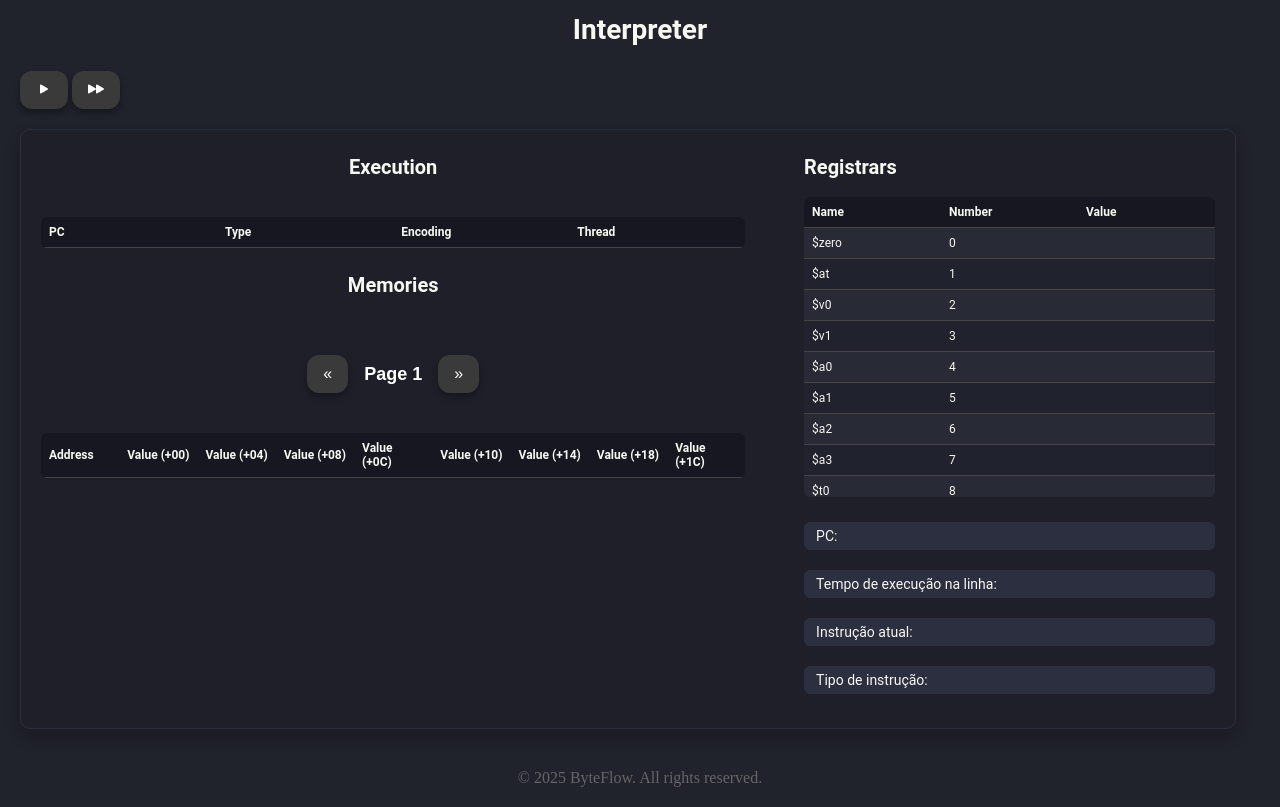
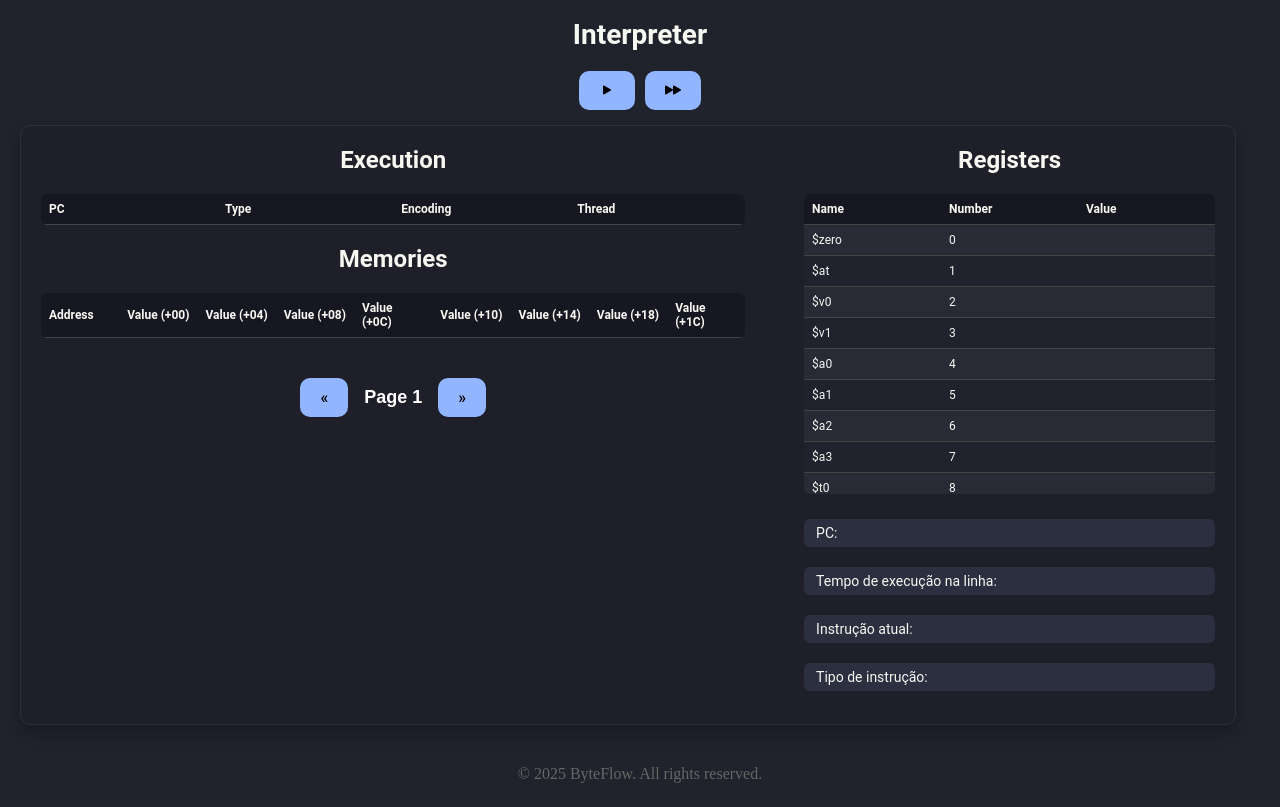
Before and after one commit to AlexandreComp456890/ByteFlow_asm_reader, a website with bundled scripts: page view/CodeRun/codeRun.html in a window 1280 px wide. Shown: the part 122-929 px from the top of the page. Built offline with nearby package versions, Linux system fonts and the light colour scheme.

Commit message:
Adiciona novas funções e aplica estilo
Aplica estilo aos botões e demais componentes
Conserta alguns erros de visualização

```diff
--- a/view/CodeRun/codeRun.css
+++ b/view/CodeRun/codeRun.css
@@ -12,47 +12,63 @@
     gap: 10px;
     align-items: stretch;
     box-sizing: border-box;
-    height: auto; /* Altura automática conforme o conteúdo */
+    height: auto;
     min-height: 600px;
 }
-.button-group{margin: 20px;}
-.button-group button{
-    background-color: #3a3a3a;
-    color: white;
-    border: none;
-    border-radius: 12px; /* rounder corners */
-    padding: 10px 16px;
-    font-size: 16px;
-    box-shadow: 0 4px 6px rgba(0, 0, 0, 0.3);
-    cursor: pointer;
-    transition: all 0.2s ease-in-out;
-    display: inline-block;
-}
-.button-group button:hover:not(:disabled) {
-    background-color: #5c5c5c;
-    transform: scale(1.05);
+
+.button-group {
+    display: flex;
+    justify-content: center;
+    align-items: center;
+    width: 100%;
+    margin-top: 10px;
+    margin-bottom: 15px;
+    gap: 10px;
 }
 
-#componentes > h2 {
+.button-group button {
+    padding: 10px 20px;
+    font-size: 16px;
+    font-family: 'Roboto', sans-serif;
+    font-weight: 500;
+    border: none;
+    border-radius: 10px;
+    cursor: pointer;
+    transition: background-color 0.3s ease;
+    background-color: var(--highlight-pink); /* igual aos outros */
+    color: #000;
+}
+
+.button-group button:hover:not(:disabled) {
+    background-color: #6a95ff;
+}
+
+.titulo-principal {
     text-align: center;
-    margin-top: 10px;
-    margin-bottom: 10px;
+    margin-top: 15px;
+    margin-bottom: 15px;
     padding: 5px;
     color: #f8f8f2;
     font-size: 28px;
 }
 
-.tabelas-esquerda > h2,
-.registradores-container > h2 {
-    margin-top: 0 !important;
-    margin-bottom: 13px;
-    padding: 5px 0;
+.titulo-tabela {
+    display: flex;
+    margin-bottom: 0;
+    justify-content: center;
+    align-items: center;
     text-align: center;
-    color: #f8f8f2;
-    font-size: 20px;
-    flex-shrink: 0;
+    width: 100%;
 }
 
+#titulo-tabela-direita{
+    display: flex;
+    margin-bottom: 19.5px;
+    justify-content: center;
+    align-items: center;
+    text-align: center;
+    width: 100%;
+}
 .tabelas-esquerda {
     display: flex;
     flex-direction: column;
@@ -70,7 +86,7 @@
     box-sizing: border-box;
     overflow: hidden;
     align-items: flex-start;
-    height: auto; /* Permite crescer com o conteúdo */
+    height: auto;
 }
 
 .scroll-tabela {
@@ -138,7 +154,6 @@
     background-color: #3a3d56;
 }
 
-/* Estilo dos parágrafos informativos abaixo da tabela de registradores */
 .info-p {
     margin-top: 10px;
     margin-bottom: 10px;
@@ -155,7 +170,7 @@
     white-space: nowrap;
 }
 
-.cpuValues{
+.cpuValues {
     margin-left: auto;
 }
 
@@ -172,33 +187,63 @@
     gap: 1rem;
     margin: 20px 0;
     font-family: Arial, sans-serif;
-  }
+}
 
 .page-btn {
-    background-color: #3a3a3a;
-    color: white;
+    padding: 10px 20px;
+    font-size: 16px;
+    font-family: 'Roboto', sans-serif;
+    font-weight: 500;
     border: none;
-    border-radius: 12px; /* rounder corners */
-    padding: 10px 16px;
-    font-size: 16px;
-    box-shadow: 0 4px 6px rgba(0, 0, 0, 0.3);
+    border-radius: 10px;
     cursor: pointer;
-    transition: all 0.2s ease-in-out;
+    transition: background-color 0.3s ease;
+    background-color: var(--highlight-pink);
+    color: #000;
+}
+
+.page-btn:hover:not(:disabled) {
+    background-color: #6a95ff;
 }
 
 .page-btn:disabled {
-    background-color: #555;
+    background-color: #aaa;  /* cinza claro para indicar desabilitado */
+    color: #555;              /* texto levemente apagado */
     cursor: not-allowed;
     box-shadow: none;
 }
-
-.page-btn:hover:not(:disabled) {
-    background-color: #5c5c5c;
-    transform: scale(1.05);
-}
-
 #pageNumber {
     color: #fff;
     font-size: 18px;
     font-weight: bold;
 }
+
+.tooltip {
+    position: relative;
+}
+
+/* Tooltip text */
+.tooltip::after {
+    content: attr(data-tooltip);
+    position: absolute;
+    bottom: 125%; /* Acima do botão */
+    left: 50%;
+    transform: translateX(-50%);
+    background-color: #333;
+    color: #fff;
+    padding: 8px 12px;
+    border-radius: 6px;
+    white-space: nowrap;
+    font-size: 14px;
+    font-family: 'Roboto', sans-serif;
+    font-weight: 400;
+    opacity: 0;
+    pointer-events: none;
+    transition: opacity 0.3s ease;
+    z-index: 10;
+}
+
+/* Show tooltip on hover */
+.tooltip:hover::after {
+    opacity: 1;
+}
--- a/view/CodeRun/codeRun.html
+++ b/view/CodeRun/codeRun.html
@@ -22,14 +22,18 @@
         </header>
 
         <div id="componentes">
-            <h2>Interpreter</h2>
+            <h2 class="titulo-principal">Interpreter</h2>
             <div class="button-group">
-                <button type="button" id="stepInto" class="btn btn-primary"><i class="bi bi-play-fill"></i></button>
-                <button type="button" id="runCode" class="btn btn-primary"><i class="bi bi-fast-forward-fill"></i></button>
+                <button type="button" id="stepInto" class="btn btn-primary tooltip" data-tooltip="line line">
+                    <i class="bi bi-play-fill"></i>
+                </button>
+                <button type="button" id="runCode" class="btn btn-primary tooltip" data-tooltip="run everything">
+                    <i class="bi bi-fast-forward-fill"></i>
+                </button>
             </div>
             <section class="tabela-section">
                 <div class="tabelas-esquerda">
-                    <h2>Execution</h2>
+                    <h2 class="titulo-tabela">Execution</h2>
                     <div class="scroll-tabela">
                         <table id="execucaoTabela" class="tabela-execucao">
                             <thead>
@@ -43,12 +47,7 @@
                             <tbody></tbody>
                         </table>
                     </div>
-                    <h2>Memories</h2>
-                    <div class="pagination">
-                        <button id="prevBtn" class="page-btn" onclick="prevPage()">&laquo;</button>
-                        <span id="pageNumber">Page 1</span>
-                        <button id="nextBtn" class="page-btn" onclick="nextPage()">&raquo;</button>
-                    </div>
+                    <h2 class="titulo-tabela">Memories</h2>
                     <div class="scroll-tabela">
                         <table id="memoriaTabela" class="tabela-memoria">
                             <thead>
@@ -67,10 +66,14 @@
                             <tbody></tbody>
                         </table>
                     </div>
+                    <div class="pagination">
+                        <button id="prevBtn" class="page-btn" onclick="prevPage()">&laquo;</button>
+                        <span id="pageNumber">Page 1</span>
+                        <button id="nextBtn" class="page-btn" onclick="nextPage()">&raquo;</button>
+                    </div>
                 </div>
-
                 <div class="registradores-container">
-                    <h2>Registrars</h2>
+                    <h2 id="titulo-tabela-direita">Registers</h2>
                     <div class="scroll-tabela tabela-registradores">
                         <table id="registradoresTabela" class="tabela-registradores">
                             <thead>
```
